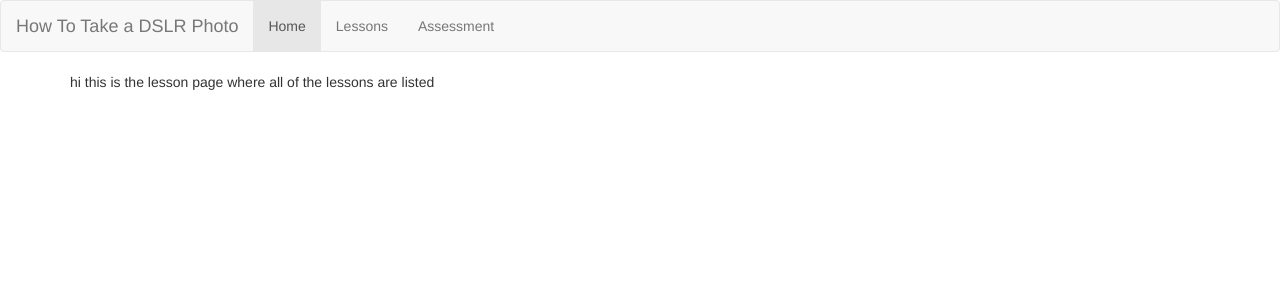
After one commit to shivanipatel16/photography-website, a Flask app: page /lesson in a window 1280 px wide. The commit adds this page. Shown: the top 300 px of the page. Run offline with Flask 2, Linux system fonts and the light colour scheme; some libraries are stand-ins or nearby versions.

Commit message:
basic templates

```diff
--- a/server.py
+++ b/server.py
@@ -6,11 +6,59 @@ import pprint
 
 app = Flask(__name__)
 
+def get_static_lesson_image(lesson_on):
+    # TODO: shivani
+    images = ["_SVP2779.jpg", "f / 1.4", "_SVP2779.jpg", "f / 3.9"]
+
+def get_interactive_lesson_image(lesson_on, iso=None, f_stop=None, shutter_speed=None):
+    # TODO: group -- think about how we are going to say which iso is available, how are we going to round, etc?
+    # TODO: shivani
+    return "_SVP2779.jpg", iso, f_stop, shutter_speed
+
+def get_quiz_image(question_number):
+    # TODO: shivani
+    return "_SVP2779.jpg"
 
 @app.route('/')
 def welcome():
-    return render_template('welcome.html')
+    return render_template('home.html')
 
+@app.route('/lesson')
+def lesson():
+    return render_template('lesson.html')
+
+# /lesson/iso
+# /lesson/aperture
+# /lesson/shutter_speed
+@app.route('/lesson/<lesson_topic>')
+def static_lesson(lesson_topic):
+    return render_template('lesson_static.html')
+
+# /lesson/interactive/iso
+# /lesson/interactive/aperture
+# /lesson/interactive/shutter_speed
+@app.route('/lesson/interactive/<lesson_topic>')
+def interactive_lesson(lesson_topic):
+    return render_template('lesson_interactive.html')
+
+# /lesson/interactive/iso/aperture
+# /lesson/interactive/iso/aperture
+# /lesson/interactive/aperture/shutter_speed
+@app.route('/lesson/interactive/<lesson_topic1>/<lesson_topic2>')
+def interactive_lesson_2(lesson_topic1, lesson_topic2):
+    return render_template('lesson_interactive_2.html')
+
+@app.route('/assessment_start')
+def assessment_start():
+    return render_template('assessment_start.html')
+
+@app.route('/assessment/<question>')
+def assessment_question(question):
+    return render_template('assessment_question.html', data=question)
+
+@app.route('/assessment_complete')
+def assessment_complete():
+    return render_template('assessment_complete.html')
 
 if __name__ == '__main__':
     app.run(debug=True)
--- /dev/null
+++ b/templates/assessment_complete.html
@@ -0,0 +1,6 @@
+{% extends "layout.html" %} {% block content %}
+
+this has the quiz score
+last slide in presentation
+
+{% endblock %}
--- a/templates/welcome.html
+++ b/templates/assessment_question.html
@@ -1,5 +1,5 @@
 {% extends "layout.html" %} {% block content %}
 
-hi this is the home page
+this has the question #
 
 {% endblock %}
--- /dev/null
+++ b/templates/assessment_start.html
@@ -0,0 +1,6 @@
+{% extends "layout.html" %} {% block content %}
+
+this has the start quiz button
+slide 23
+
+{% endblock %}
--- /dev/null
+++ b/templates/home.html
@@ -0,0 +1,6 @@
+{% extends "layout.html" %} {% block content %}
+
+hi this is the home page
+slide 1 of google slides
+
+{% endblock %}
--- a/templates/layout.html
+++ b/templates/layout.html
@@ -13,12 +13,12 @@
 <nav class="navbar navbar-default">
   <div class="container-fluid">
     <div class="navbar-header">
-      <a class="navbar-brand" href="#">How to take a DSLR Photo</a>
+      <a class="navbar-brand">How To Take a DSLR Photo</a>
     </div>
     <ul class="nav navbar-nav">
-      <li class="active"><a href="#">Home</a></li>
-      <li><a href="#">Lessons</a></li>
-      <li><a href="#">Assessment</a></li>
+      <li class="active"><a href="/">Home</a></li>
+      <li><a href="/lesson">Lessons</a></li>
+      <li><a href="/assessment_start">Assessment</a></li>
     </ul>
   </div>
 </nav>
--- /dev/null
+++ b/templates/lesson.html
@@ -0,0 +1,6 @@
+{% extends "layout.html" %} {% block content %}
+
+hi this is the lesson page
+where all of the lessons are listed
+
+{% endblock %}
--- /dev/null
+++ b/templates/lesson_interactive.html
@@ -0,0 +1,4 @@
+{% extends "layout.html" %} {% block content %}
+
+this is where the interactive lesson should be
+{% endblock %}
--- /dev/null
+++ b/templates/lesson_interactive_2.html
@@ -0,0 +1,5 @@
+{% extends "layout.html" %} {% block content %}
+
+this is where the deeper dive lessons should be
+
+{% endblock %}
--- /dev/null
+++ b/templates/lesson_static.html
@@ -0,0 +1,5 @@
+{% extends "layout.html" %} {% block content %}
+
+this is where the static lesson page should be
+
+{% endblock %}
```
